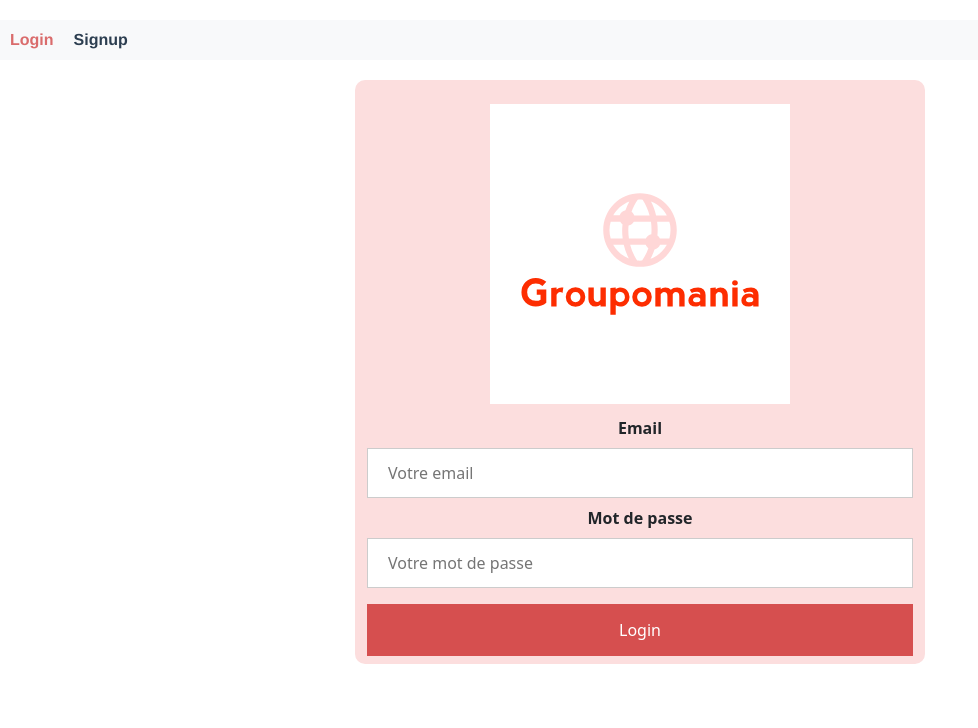
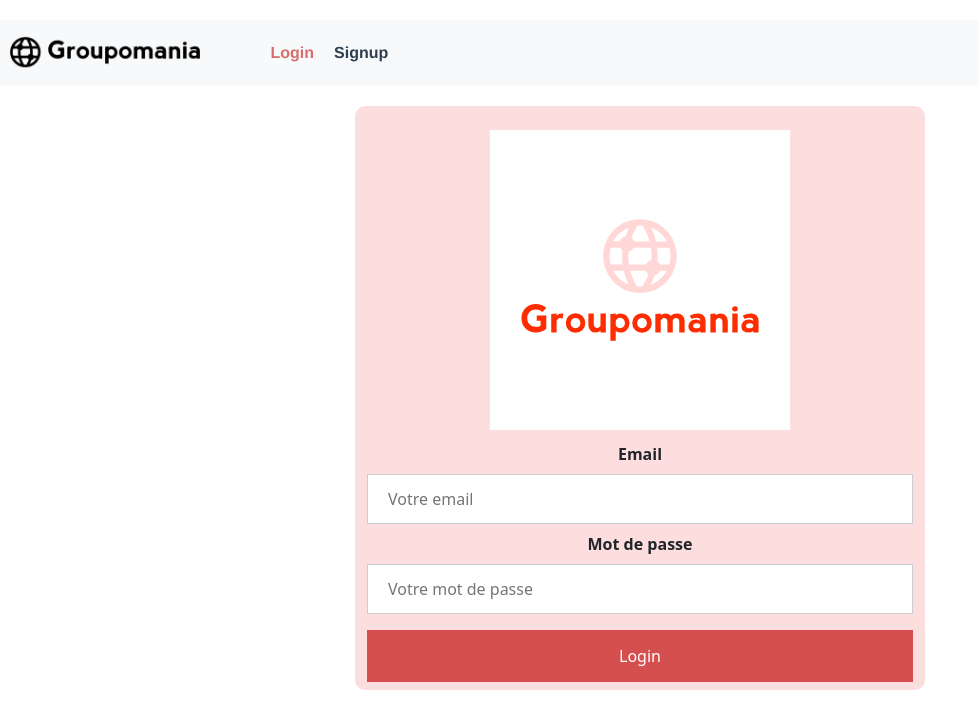
Before and after one commit to Nrivoire/Rivoire_Natacha_groupomania_052022, a Vue app in the folder frontend/: page /login in a window 1280 px wide. Shown: the top 728 px of the page, without its empty margins (0-978 px from the left). Built offline with nearby package versions, Linux system fonts and the light colour scheme.

Commit message:
fix some errors

```diff
--- a/frontend/package.json
+++ b/frontend/package.json
@@ -8,10 +8,10 @@
     "lint": "vue-cli-service lint"
   },
   "dependencies": {
-    "axios": "^0.27.2",
     "core-js": "^3.8.3",
-    "vue": "^3.2.13",
-    "vue-router": "^4.0.3"
+    "vue": "^3.2.33",
+    "vue-router": "^4.0.3",
+    "vue-session": "^1.0.0"
   },
   "devDependencies": {
     "@babel/core": "^7.12.16",
--- a/frontend/src/App.vue
+++ b/frontend/src/App.vue
@@ -1,6 +1,12 @@
 <template>
   <nav class="navbar navbar-expand-lg navbar-light bg-light">
     <router-link to="/session" v-if="this.session">
+      <img class="logo-nav" src="./assets/icon-left-font-monochrome-black-croped-resized.png" height="40"
+        alt="logo groupomania">
+      <img class="logo-nav-mobile" src="./assets/logo-groupomania.png" height="50" width="40"
+        alt="logo groupomania">
+    </router-link>
+    <router-link to="/" v-if="!this.session">
       <img class="logo-nav" src="./assets/icon-left-font-monochrome-black-croped-resized.png" height="40"
         alt="logo groupomania">
       <img class="logo-nav-mobile" src="./assets/logo-groupomania.png" height="50" width="40"
--- a/frontend/src/views/LoginView.vue
+++ b/frontend/src/views/LoginView.vue
@@ -88,7 +88,7 @@ export default {
 						sessionStorage.setItem("Token", JSON.stringify(data.token));
 						sessionStorage.setItem("UserId", JSON.stringify(data.userId));
 						sessionStorage.setItem("Admin", data.admin);
-						window.location = "/session";
+						window.location = '/session';
 					}
 				}).catch(err => {
 					console.error(err);
--- a/frontend/src/views/SessionView.vue
+++ b/frontend/src/views/SessionView.vue
@@ -71,7 +71,6 @@
 </template>
 
 <script>
-
 export default {
 	name: "SessionView",
 
@@ -140,7 +139,9 @@ export default {
 		}
 	},
 	beforeMount() {
-		this.getAllPost()
+		this.getAllPost();
+
+
 	},
 }
 </script>
```
Also changed, not shown: 1 other file (tests, documents, lock files or other folders).
